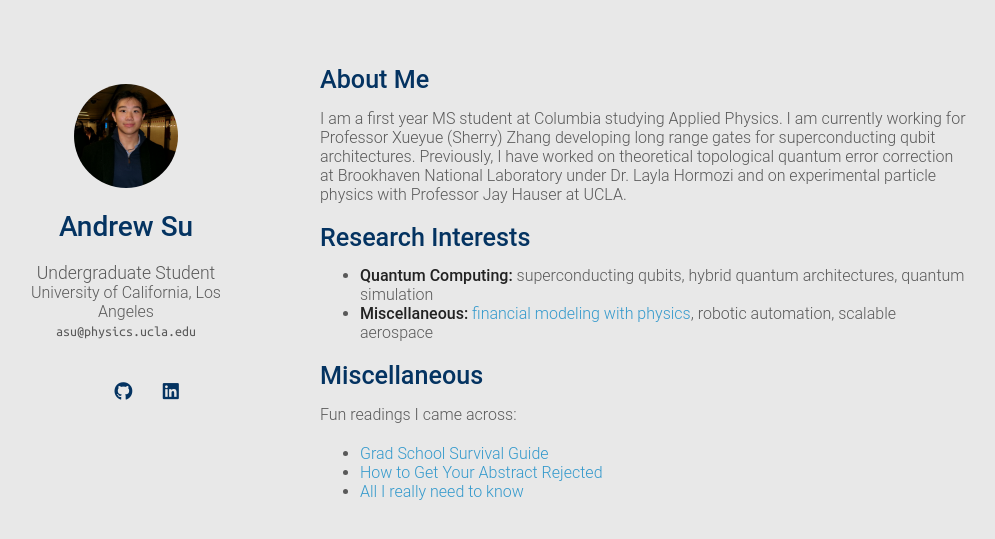
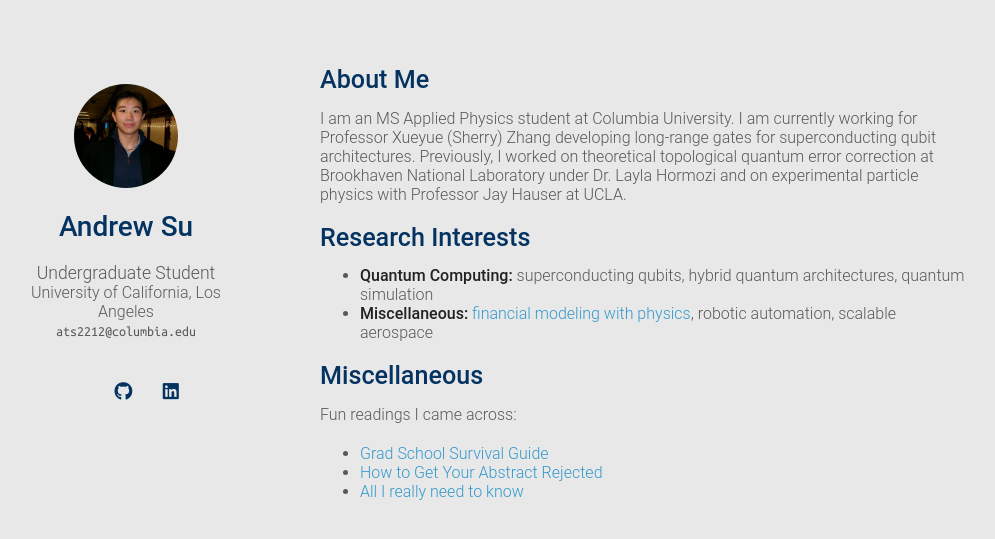
Before and after one commit to andxsu/andxsu.github.io, a Jekyll site: the page built from index.md, in a window 1280 px wide. Shown: the top 539 px of the page, without its empty margins (150-1145 px from the left). Built offline with Jekyll 4.4.1, drawn with Linux system fonts in a browser that asks for light colours; a style sheet for code colours, icons or effects is not loaded; our own code applies the rules of GitHub Pages for plain Markdown files.

Commit message:
Update bio and contact email

```diff
--- a/_config.yml
+++ b/_config.yml
@@ -2,7 +2,7 @@
 title: Andrew Su
 position: Undergraduate Student
 affiliation: University of California, Los Angeles
-email: asu@physics.ucla.edu
+email: ats2212@columbia.edu
 
 # Search Engine Optimization (SEO)
 # The following information is used to improve the website traffic from search engines, e.g., Google.
--- a/index.md
+++ b/index.md
@@ -4,7 +4,7 @@ layout: homepage
 
 ## About Me
 
-I am a first year MS student at Columbia studying Applied Physics. I am currently working for Professor Xueyue (Sherry) Zhang developing long range gates for superconducting qubit architectures. Previously, I have worked on theoretical topological quantum error correction at Brookhaven National Laboratory under Dr. Layla Hormozi and on experimental particle physics with Professor Jay Hauser at UCLA.
+I am an MS Applied Physics student at Columbia University. I am currently working for Professor Xueyue (Sherry) Zhang developing long-range gates for superconducting qubit architectures. Previously, I worked on theoretical topological quantum error correction at Brookhaven National Laboratory under Dr. Layla Hormozi and on experimental particle physics with Professor Jay Hauser at UCLA.
 
 ## Research Interests
 
```
